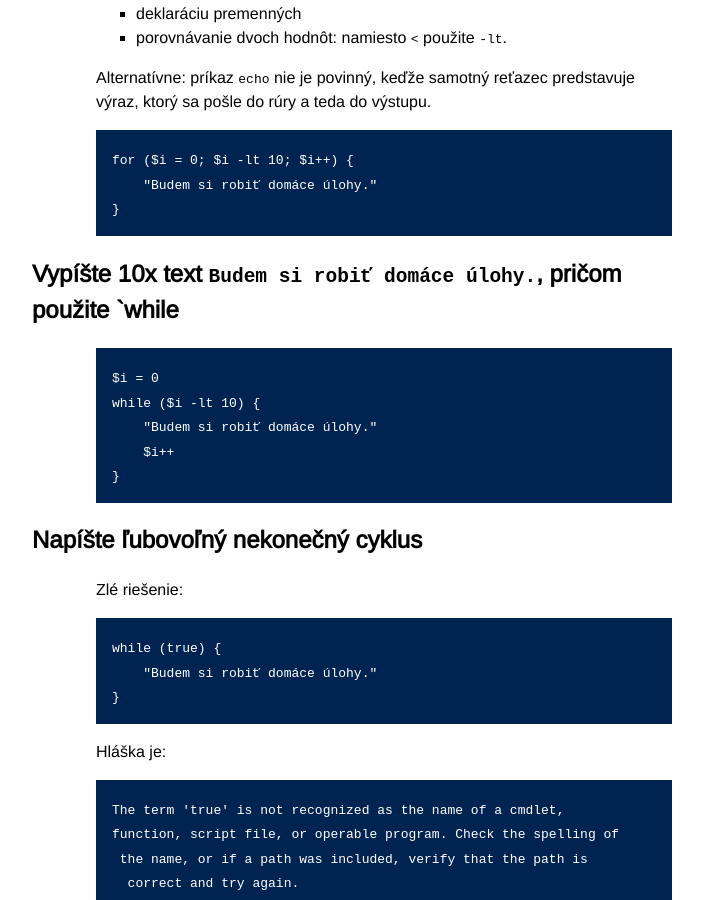
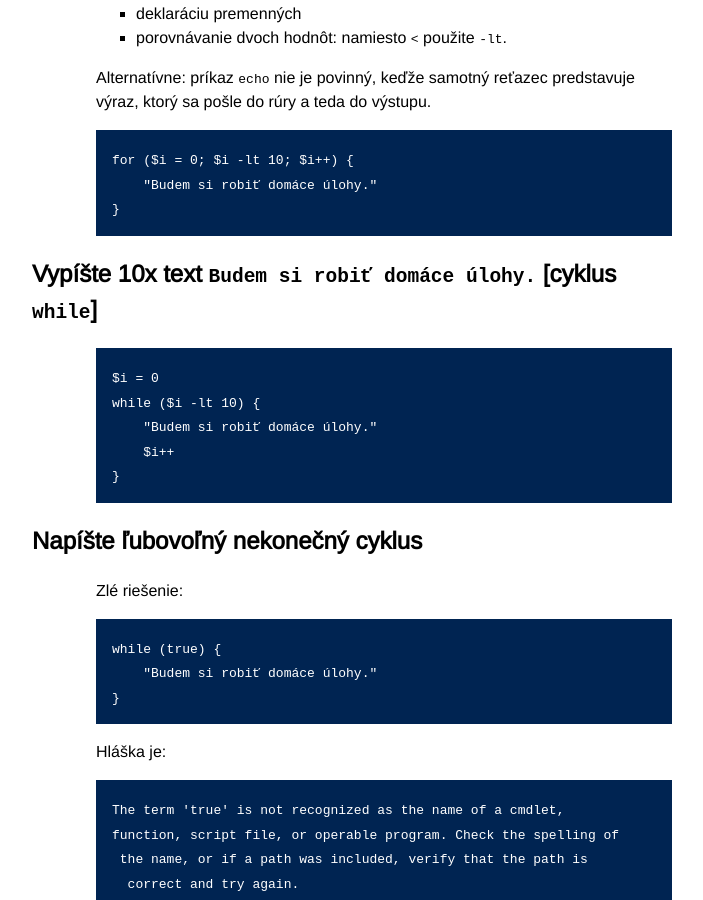
Before and after one commit to novotnyr/powershell-cvicebnica, a Jekyll site: the page built from viacriadkove-skriptovanie.markdown, in a window 1280 px wide and 900 px high, scrolled down 1384 px. Shown: the whole window, without its empty margins (288-991 px from the left). Built offline with Jekyll 4.4.1, drawn with Linux system fonts in a browser that asks for light colours.

Commit message:
Upraveny styl

```diff
--- a/viacriadkove-skriptovanie.markdown
+++ b/viacriadkove-skriptovanie.markdown
@@ -65,8 +65,8 @@ predstavuje výraz, ktorý sa pošle do rúry a teda do výstupu.
 	    "Budem si robiť domáce úlohy."
 	}
 
-Vypíšte 10x text `Budem si robiť domáce úlohy.`, pričom použite `while
-----------------------------------------------------------------------
+Vypíšte 10x text `Budem si robiť domáce úlohy.` [cyklus `while`]
+----------------------------------------------------------------
 
 	$i = 0
 	while ($i -lt 10) {
@@ -227,7 +227,7 @@ Vo funkcii využijeme:
     použiť vo vnútri reťazca, nemusíme ich konkatenovať cez `+`. Dolárové
     premenné vo vnútri reťazcov sa automaticky nahradia ich hodnotami:
 
-	    "name = '$username'"
+        "name = '$username'"
 
     Pre `$username = "rn"` po interpolácii vznikne reťazec `"name =
     'rn'"`.
```
